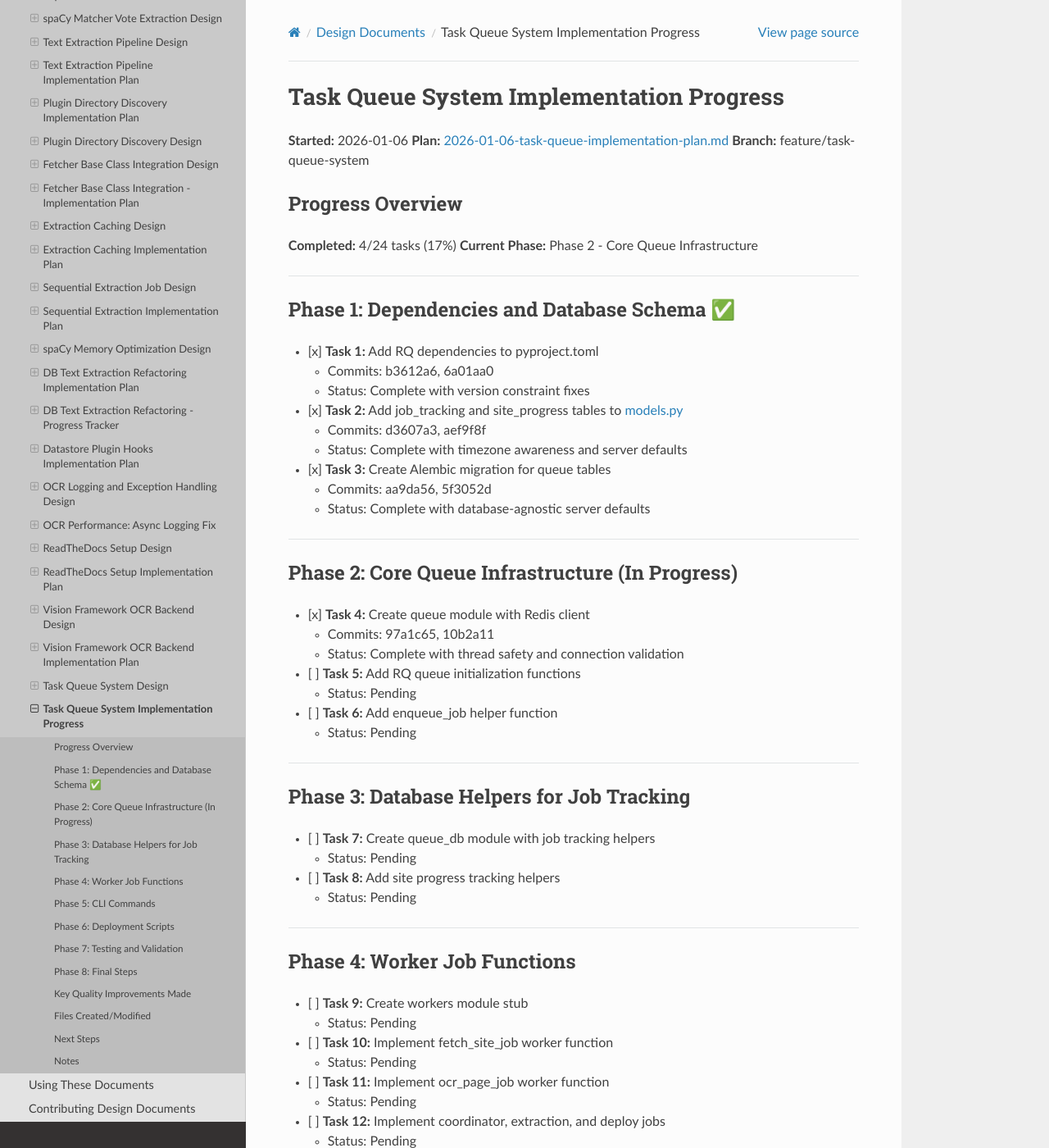
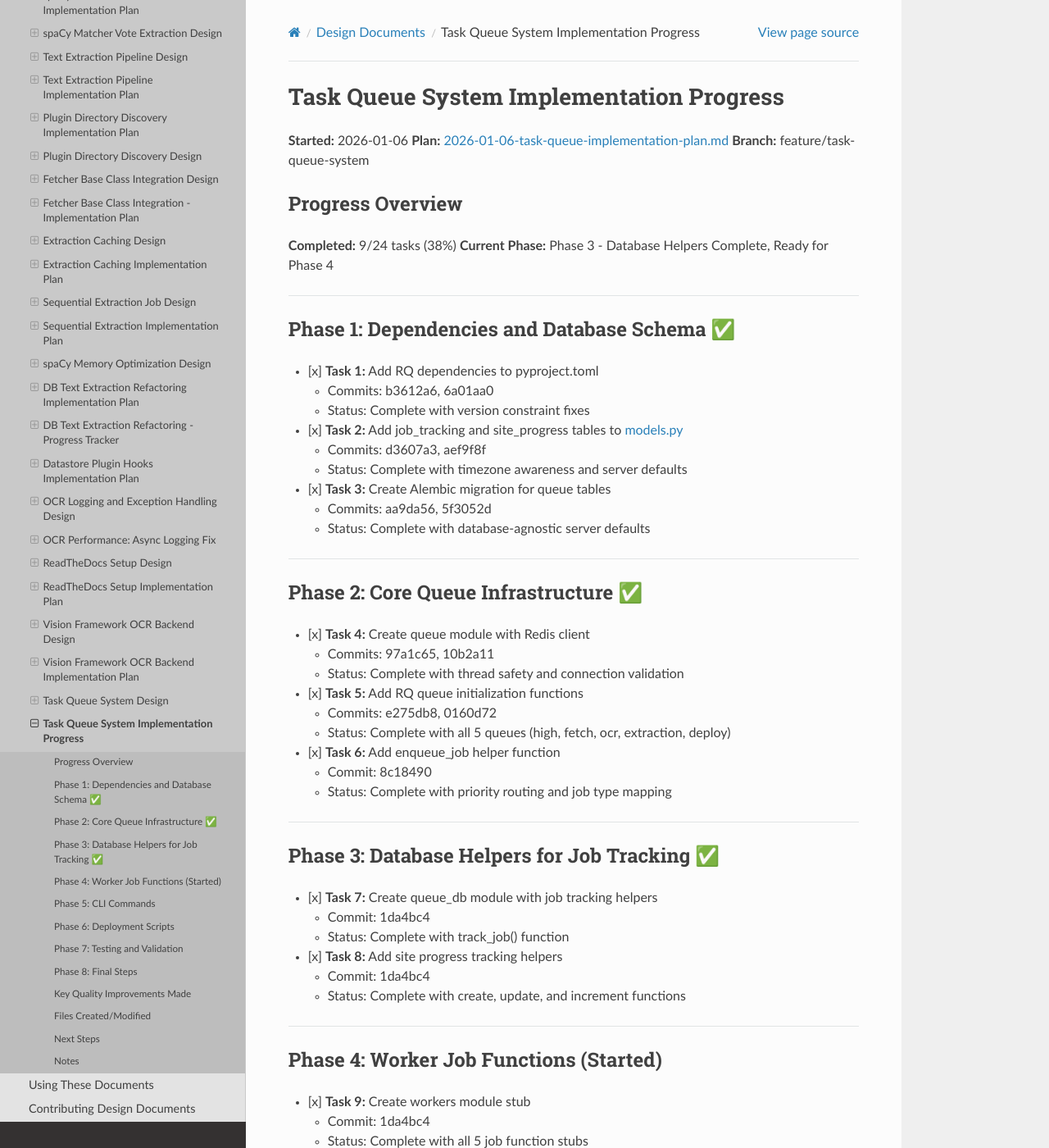
Before and after one commit to civicband/clerk, a Sphinx documentation site: the page built from docs/plans/2026-01-06-task-queue-progress.md, in a window 1280 px wide and 1400 px high. Shown: the whole window at 82% size. Built offline with Sphinx 7.4.7 and the Read the Docs theme 3.1.0, drawn with Linux system fonts in a browser that asks for light colours.

Commit message:
docs: update progress tracking - tasks 1-9 complete (38%)

```diff
--- a/docs/plans/2026-01-06-task-queue-progress.md
+++ b/docs/plans/2026-01-06-task-queue-progress.md
@@ -6,8 +6,8 @@
 
 ## Progress Overview
 
-**Completed:** 4/24 tasks (17%)
-**Current Phase:** Phase 2 - Core Queue Infrastructure
+**Completed:** 9/24 tasks (38%)
+**Current Phase:** Phase 3 - Database Helpers Complete, Ready for Phase 4
 
 ---
 
@@ -27,34 +27,39 @@
 
 ---
 
-## Phase 2: Core Queue Infrastructure (In Progress)
+## Phase 2: Core Queue Infrastructure ✅
 
 - [x] **Task 4:** Create queue module with Redis client
   - Commits: 97a1c65, 10b2a11
   - Status: Complete with thread safety and connection validation
 
-- [ ] **Task 5:** Add RQ queue initialization functions
-  - Status: Pending
+- [x] **Task 5:** Add RQ queue initialization functions
+  - Commits: e275db8, 0160d72
+  - Status: Complete with all 5 queues (high, fetch, ocr, extraction, deploy)
 
-- [ ] **Task 6:** Add enqueue_job helper function
-  - Status: Pending
+- [x] **Task 6:** Add enqueue_job helper function
+  - Commit: 8c18490
+  - Status: Complete with priority routing and job type mapping
 
 ---
 
-## Phase 3: Database Helpers for Job Tracking
+## Phase 3: Database Helpers for Job Tracking ✅
 
-- [ ] **Task 7:** Create queue_db module with job tracking helpers
-  - Status: Pending
+- [x] **Task 7:** Create queue_db module with job tracking helpers
+  - Commit: 1da4bc4
+  - Status: Complete with track_job() function
 
-- [ ] **Task 8:** Add site progress tracking helpers
-  - Status: Pending
+- [x] **Task 8:** Add site progress tracking helpers
+  - Commit: 1da4bc4
+  - Status: Complete with create, update, and increment functions
 
 ---
 
-## Phase 4: Worker Job Functions
+## Phase 4: Worker Job Functions (Started)
 
-- [ ] **Task 9:** Create workers module stub
-  - Status: Pending
+- [x] **Task 9:** Create workers module stub
+  - Commit: 1da4bc4
+  - Status: Complete with all 5 job function stubs
 
 - [ ] **Task 10:** Implement fetch_site_job worker function
   - Status: Pending
```
